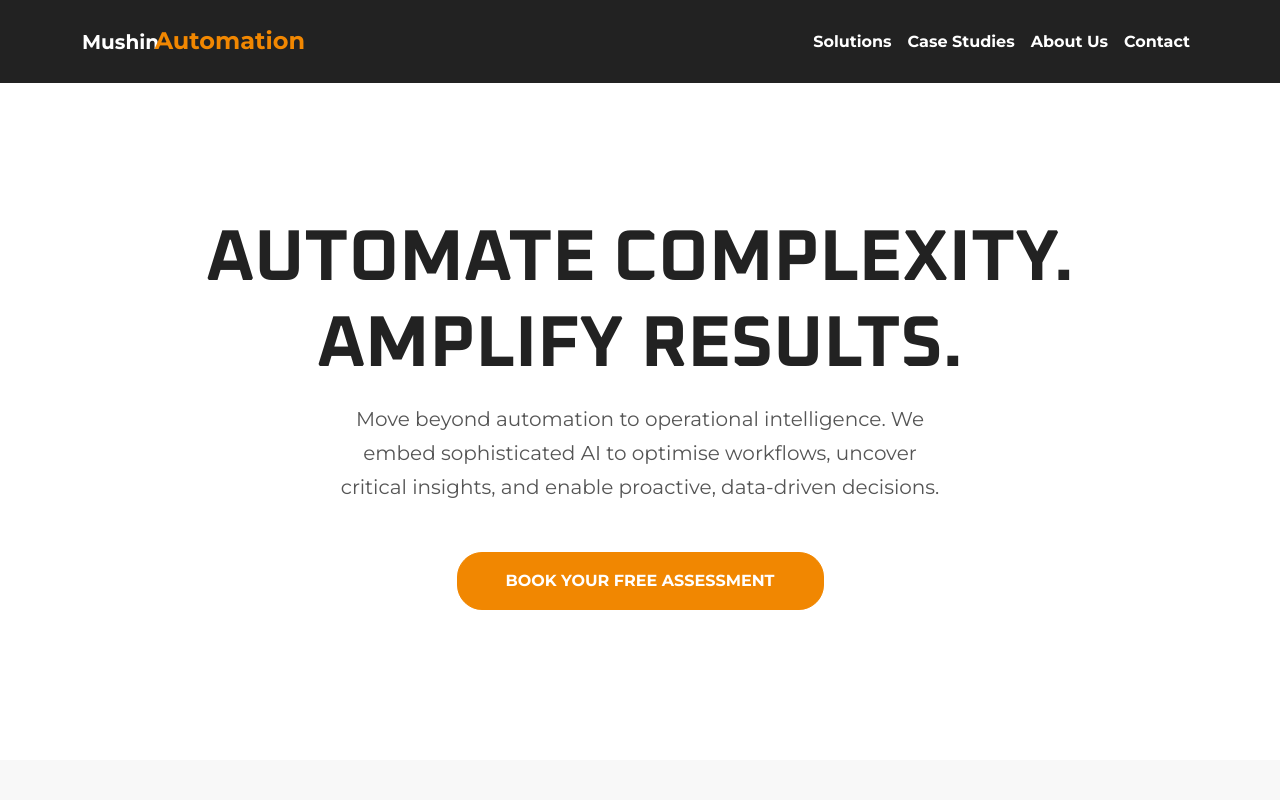
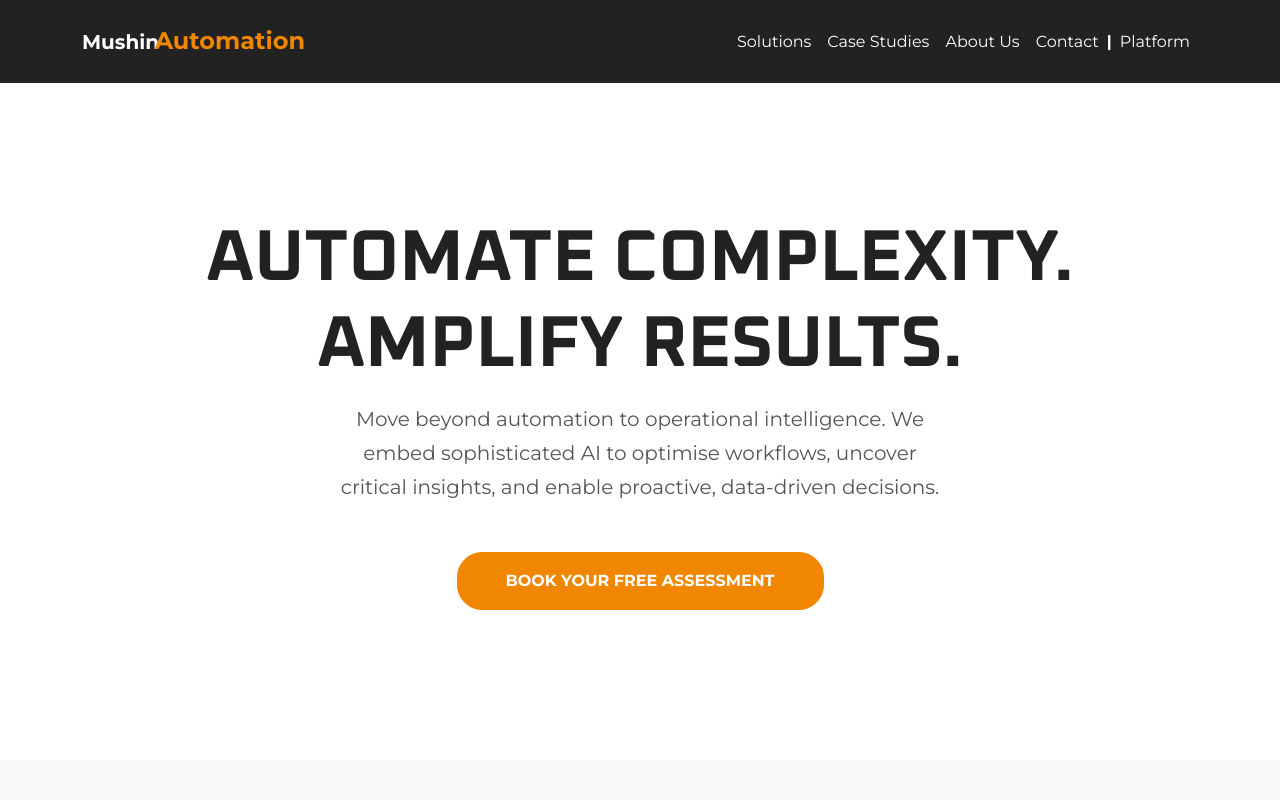
Before and after one commit to Jesse963/Mushin-Website, a React (Vite) app: page / in a window 1280 px wide. Shown: the top 800 px of the page. Built offline with nearby package versions, Linux system fonts and the light colour scheme.

Commit message:
small changes

```diff
--- a/src/App.jsx
+++ b/src/App.jsx
@@ -3,8 +3,8 @@ import { Routes, Route } from "react-router-dom";
 import { Analytics } from "@vercel/analytics/react";
 
 // IMPORT COMMON
-import Navbar from "./pages/Components/01. Navbar";
-import Footer from "./pages/Components/02. Footer";
+import Navbar from "./pages/01. Components/01. Navbar";
+import Footer from "./pages/01. Components/02. Footer";
 
 // IMPORT PAGES
 import LandingPage from "./pages/Landing Page/LandingPage";
--- a/src/landingPage.css
+++ b/src/landingPage.css
@@ -123,10 +123,13 @@ section {
   background-color: var(--near-black);
   padding: 1rem 0;
 }
-.navbar .navbar-brand,
+.navbar .navbar-brand {
+  color: var(--white);
+  font-weight: 600;
+}
 .navbar .nav-link {
   color: var(--white);
-  font-weight: 700;
+  font-weight: 500;
 }
 .navbar .nav-link:hover,
 .navbar .nav-link:focus {
--- a/src/pages/Components/01. Navbar.jsx
+++ b/src/pages/01. Components/01. Navbar.jsx
@@ -53,6 +53,20 @@ const Navbar = () => {
             >
               Contact
             </Nav.Link>
+
+            <Nav
+              href="/solutions"
+              className="font-montserrat-bold text-white"
+              style={{ alignItems: "center" }}
+            >
+              |
+            </Nav>
+            <Nav.Link
+              href="/solutions"
+              className="font-montserrat-bold text-white"
+            >
+              Platform
+            </Nav.Link>
             {/* Optional: CTA in Navbar */}
             {/* <Nav.Link href="#assessment" className="btn btn-outline-orange ms-lg-3">Free Assessment</Nav.Link> */}
           </Nav>
```
Also changed, not shown: src/pages/01. Components/02. Footer.jsx (renamed from src/pages/Components/02. Footer.jsx).
